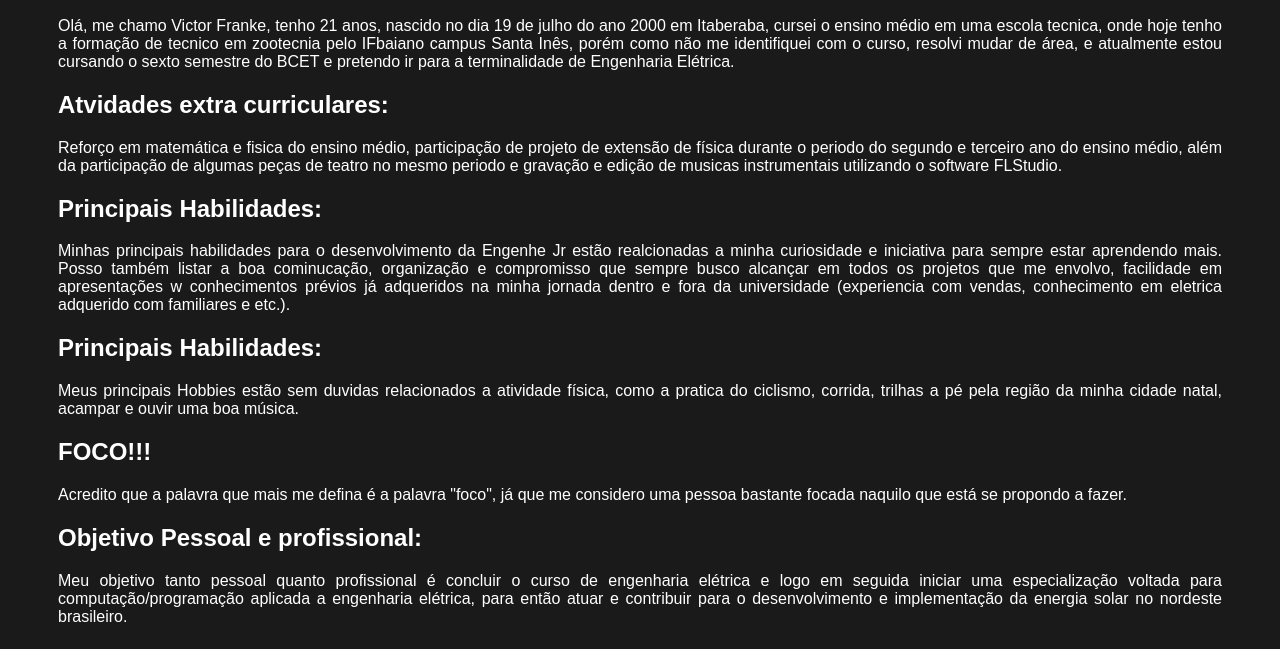
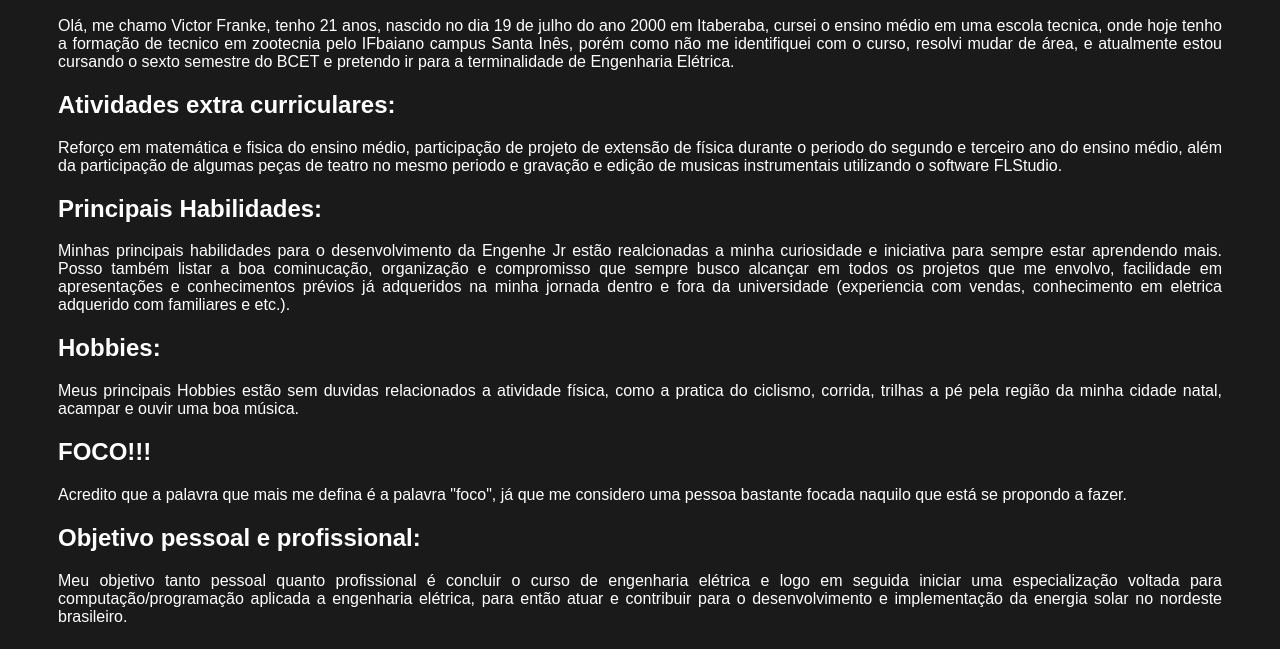
Before and after one commit to VictorFranke/Apresenta-o-One-Page, a plain HTML site: page index.html in a window 1280 px wide. Shown: the part 303-952 px from the top of the page. Drawn offline with Linux system fonts and the light colour scheme.

Commit message:
Add files via upload

```diff
--- a/index.html
+++ b/index.html
@@ -27,7 +27,7 @@
                 </p>
             </section>
             <section>
-                <h2 class="dir">Atvidades extra curriculares:</h2>
+                <h2 class="dir">Atividades extra curriculares:</h2>
                 <p class="just">
                     Reforço em matemática e fisica do ensino médio, participação de projeto de extensão de física durante o periodo do segundo e terceiro ano do ensino médio, além da participação de algumas peças de teatro no mesmo periodo e gravação e edição de musicas instrumentais utilizando o software FLStudio.
                 </p>
@@ -35,11 +35,11 @@
             <section>
                 <h2 class="dir">Principais Habilidades:</h2>
                 <p class="just">
-                    Minhas principais habilidades para o desenvolvimento da Engenhe Jr estão realcionadas a minha curiosidade e iniciativa para sempre estar aprendendo mais. Posso também listar a boa cominucação, organização e compromisso que sempre busco alcançar em todos os projetos que me envolvo, facilidade em apresentações w conhecimentos prévios já adqueridos na minha jornada dentro e fora da universidade (experiencia com vendas, conhecimento em eletrica adquerido com familiares e etc.).
+                    Minhas principais habilidades para o desenvolvimento da Engenhe Jr estão realcionadas a minha curiosidade e iniciativa para sempre estar aprendendo mais. Posso também listar a boa cominucação, organização e compromisso que sempre busco alcançar em todos os projetos que me envolvo, facilidade em apresentações e conhecimentos prévios já adqueridos na minha jornada dentro e fora da universidade (experiencia com vendas, conhecimento em eletrica adquerido com familiares e etc.).
                 </p>
             </section>
             <section>
-                <h2 class="dir">Principais Habilidades:</h2>
+                <h2 class="dir">Hobbies:</h2>
                 <p class="just">
                     Meus principais Hobbies estão sem duvidas relacionados a atividade física, como a pratica do ciclismo, corrida, trilhas a pé pela região da minha cidade natal, acampar e ouvir uma boa música.
                 </p>
@@ -51,7 +51,7 @@
                 </p>
             </section>
             <section>
-                <h2 class="dir">Objetivo Pessoal e profissional:</h2>
+                <h2 class="dir">Objetivo pessoal e profissional:</h2>
                 <p class="just">
                     Meu objetivo tanto pessoal quanto profissional é concluir o curso de engenharia elétrica e logo em seguida iniciar uma especialização voltada para computação/programação aplicada a engenharia elétrica, para então atuar e contribuir para o desenvolvimento e implementação da energia solar no nordeste brasileiro.
                 </p>
```
